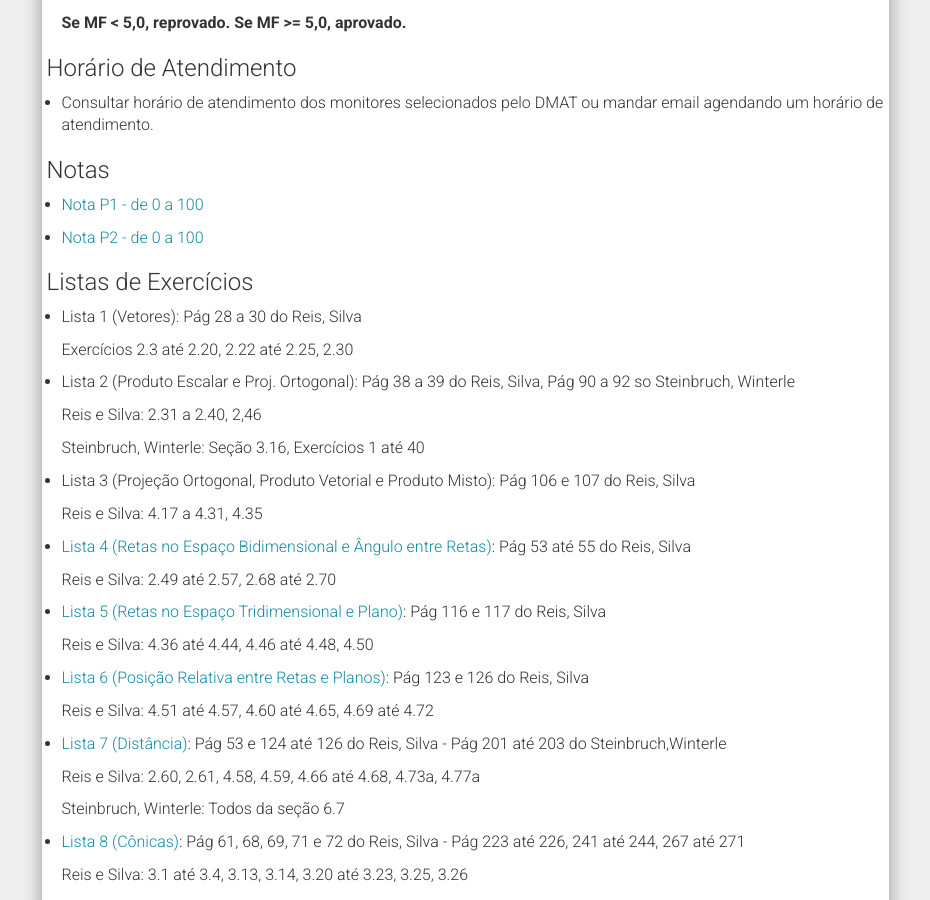
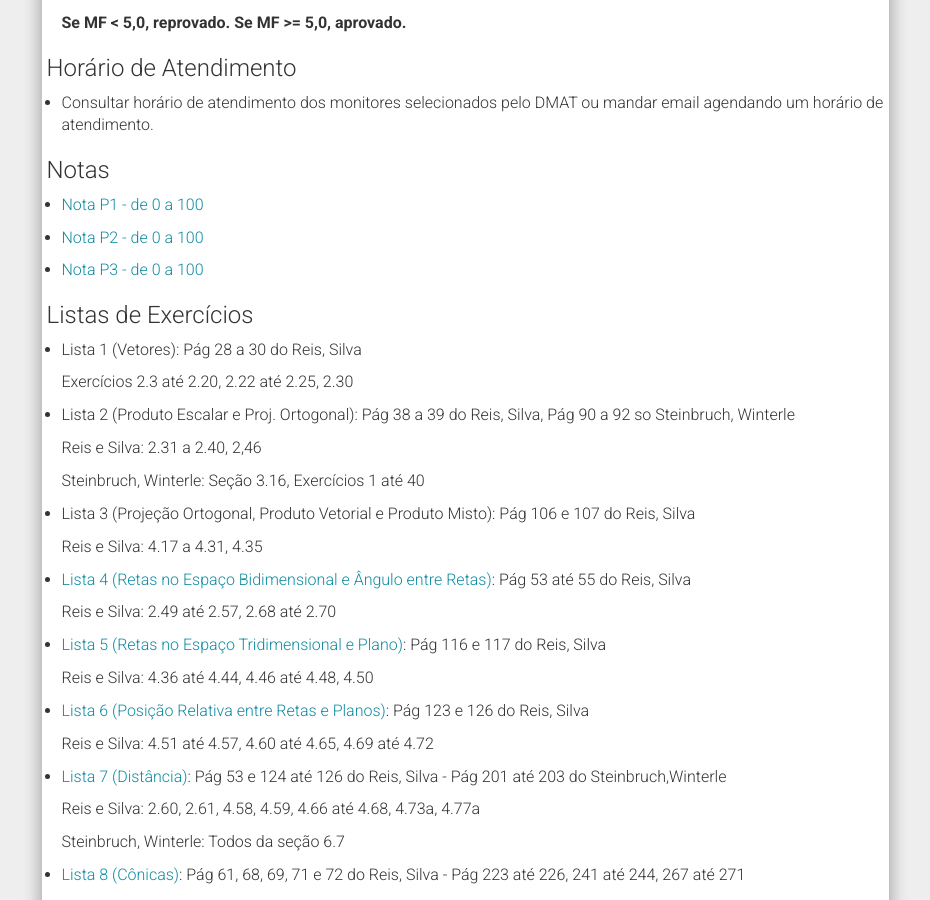
Before and after one commit to chunggnuhc/chunggnuhc.github.io, a Jekyll site: the page built from CM045-GA-1sem2018.md, in a window 1280 px wide and 900 px high, scrolled down 1703 px. Shown: the whole window, without its empty margins (321-1251 px from the left). Built offline with Jekyll 4.4.1, drawn with Linux system fonts in a browser that asks for light colours; nearby versions of some CDN libraries.

Commit message:
Update CM045-GA-1sem2018.md

```diff
--- a/CM045-GA-1sem2018.md
+++ b/CM045-GA-1sem2018.md
@@ -90,7 +90,7 @@ Kally Chung
 
 - [Nota P2 - de 0 a 100](/disciplinas1sem2018/Nota P2 - CM045 - Site.pdf)
 
-
+- [Nota P3 - de 0 a 100](/disciplinas1sem2018/Nota P3 - CM045 - Site.pdf)
 
 <h3>Listas de Exercícios</h3>
 
```
